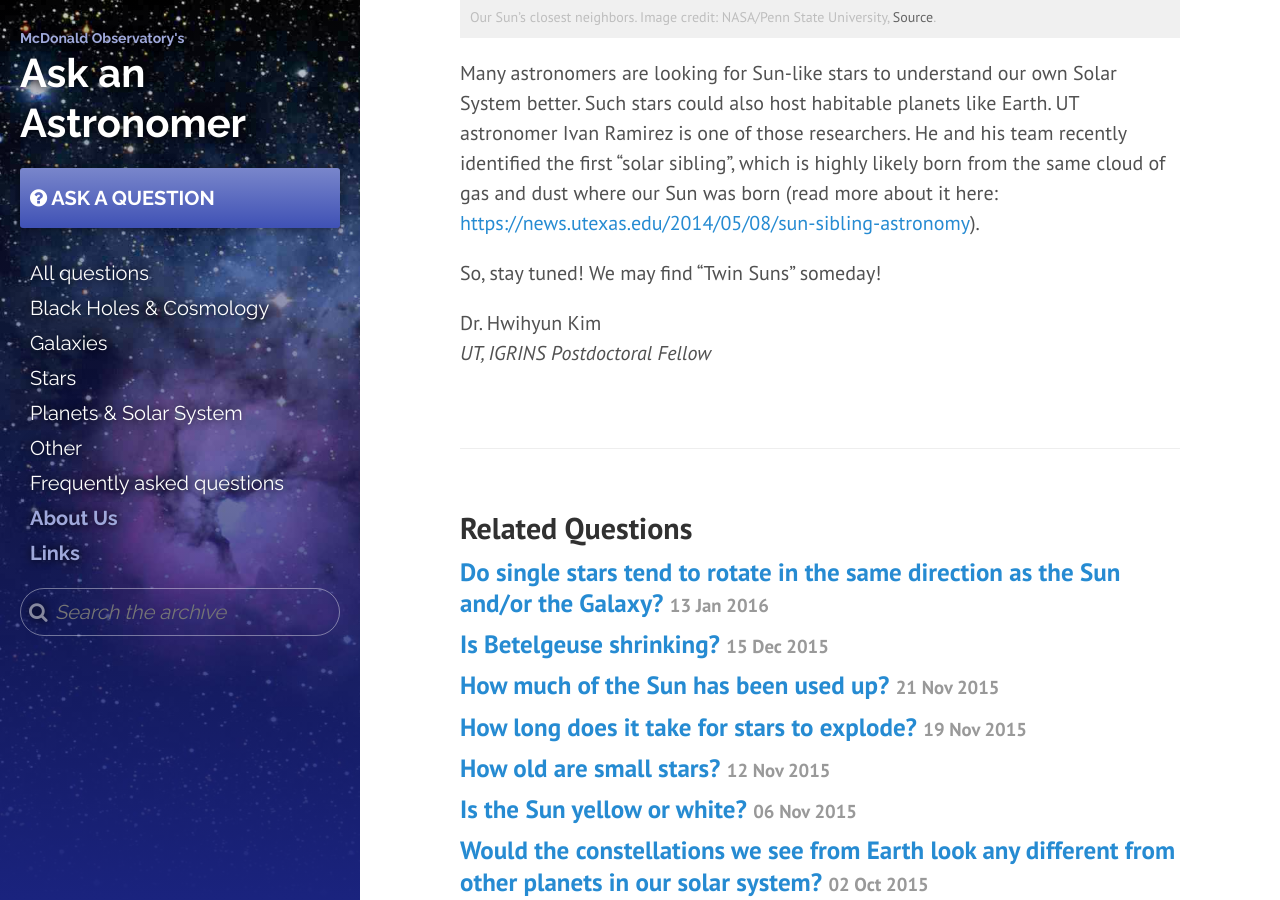
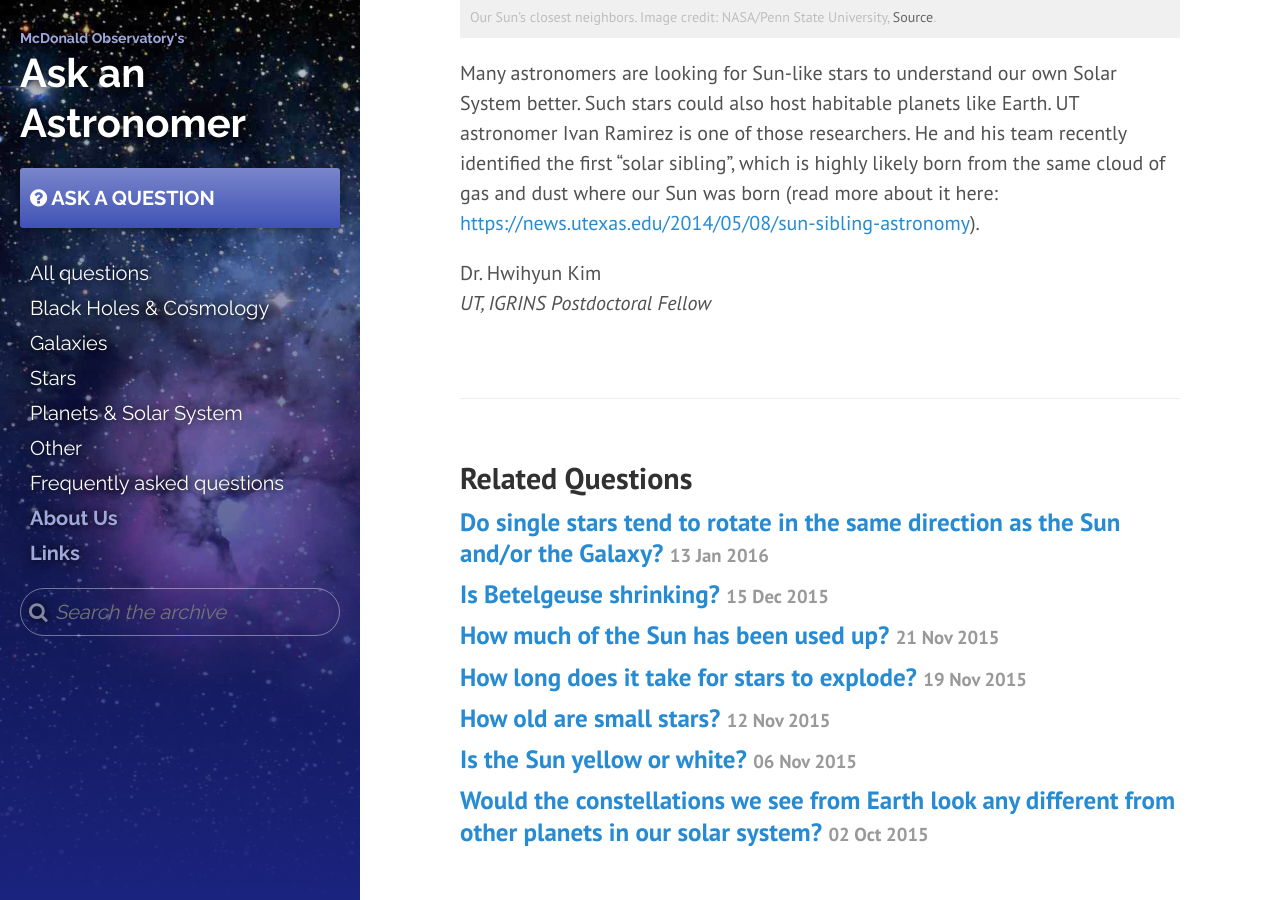
Before and after one commit to askanastronomer/askanastronomer.github.io, a Jekyll site: the page built from _posts/2016-01-29-twin-stars.md, in a window 1280 px wide and 900 px high, scrolled down 1782 px. Built offline with Jekyll 4.4.1, drawn with Linux system fonts in a browser that asks for light colours; nearby versions of some CDN libraries.

```diff
--- a/_posts/2016-01-29-twin-stars.md
+++ b/_posts/2016-01-29-twin-stars.md
@@ -25,7 +25,6 @@
 
 Many astronomers are looking for Sun-like stars to understand our own Solar System better. Such stars could also host habitable planets like Earth. UT astronomer Ivan Ramirez is one of those researchers. He and his team recently identified the first “solar sibling”, which is highly likely born from the same cloud of gas and dust where our Sun was born (read more about it here: [https://news.utexas.edu/2014/05/08/sun-sibling-astronomy](https://news.utexas.edu/2014/05/08/sun-sibling-astronomy)).
 
-So, stay tuned! We may find “Twin Suns” someday!
 
 Dr. Hwihyun Kim<br>
 *UT, IGRINS Postdoctoral Fellow*
```
